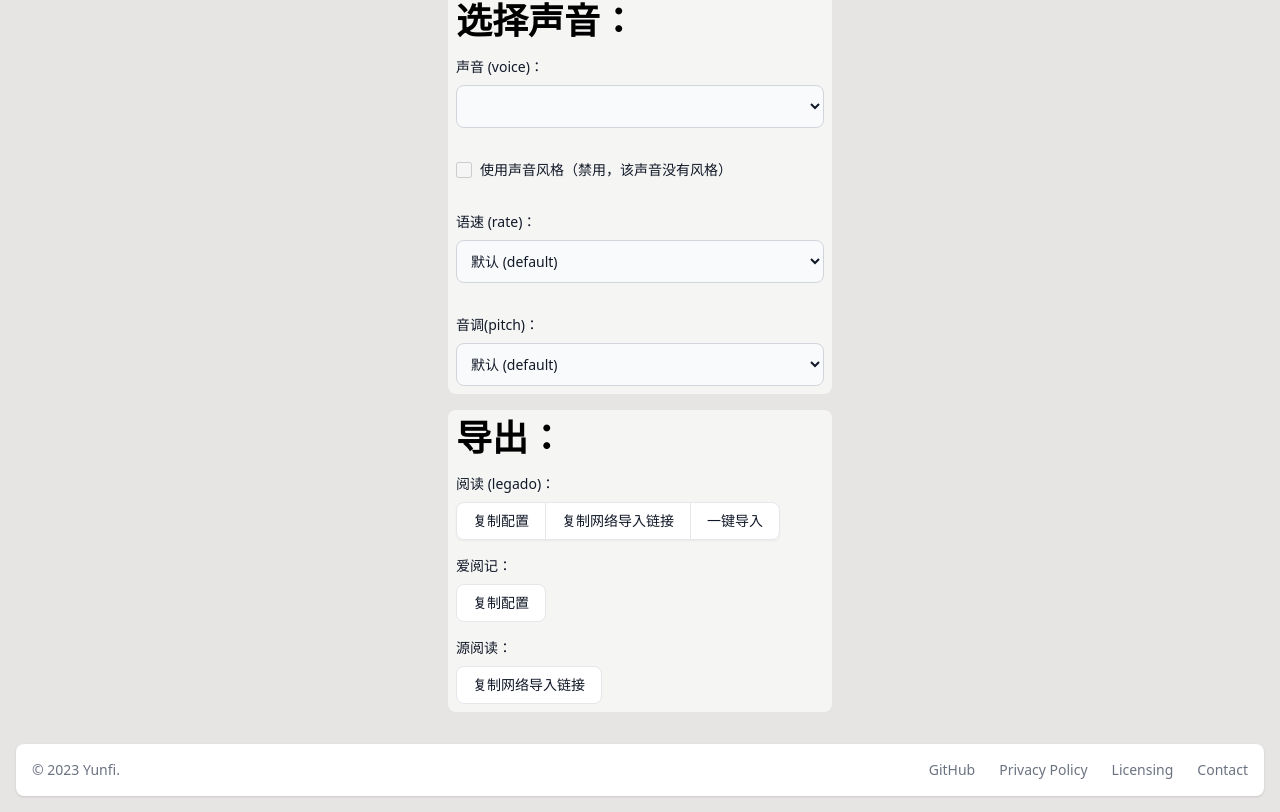
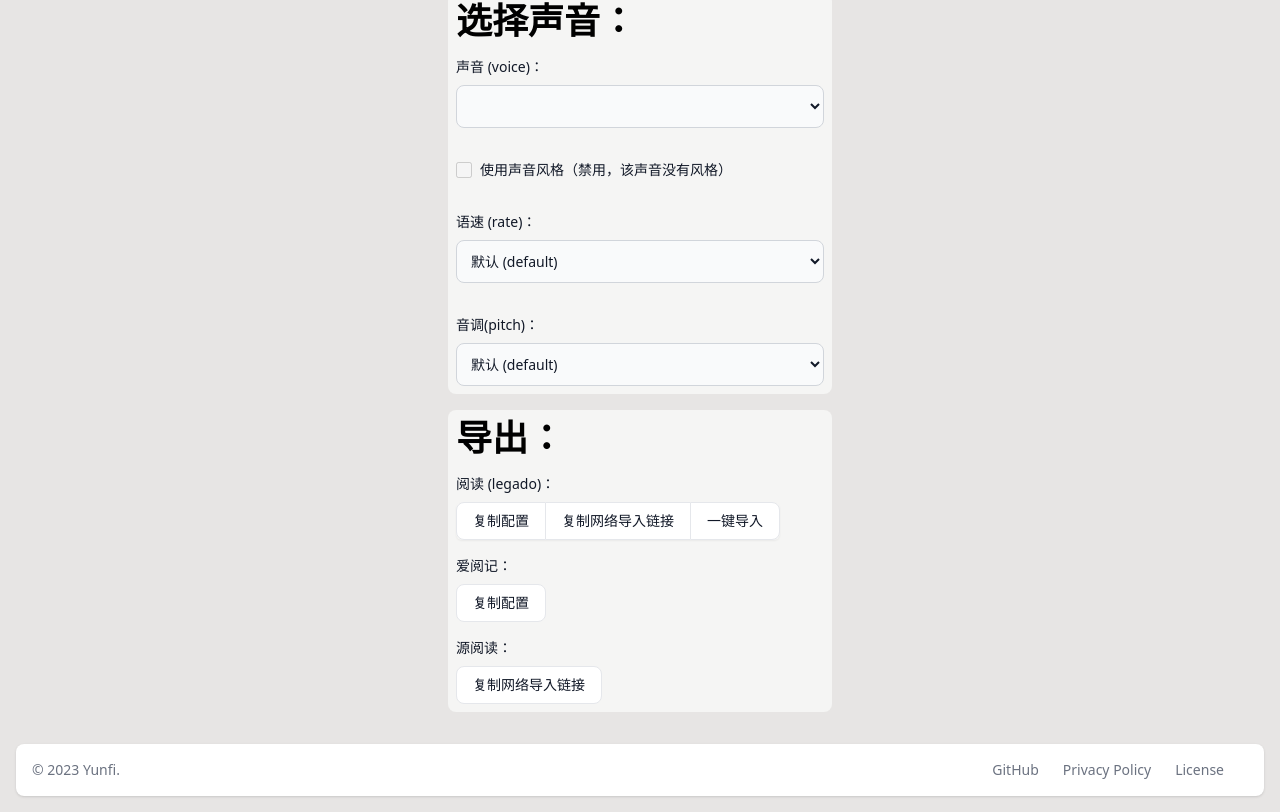
Before and after one commit to yy4382/tts-importer, a Nuxt app: page / in a window 1280 px wide. Shown: the part 395-1207 px from the top of the page. Built offline with nearby package versions, Linux system fonts and the light colour scheme.

Commit message:
feat: add GitHub url

```diff
--- a/components/Footer.vue
+++ b/components/Footer.vue
@@ -7,16 +7,13 @@
             </span>
             <ul class="flex flex-wrap items-center mt-3 text-sm font-medium text-gray-500 dark:text-gray-400 sm:mt-0">
                 <li>
-                    <a href="#" class="hover:underline me-4 md:me-6">GitHub</a>
+                    <a href="https://github.com/yy4382/tts-importer" class="hover:underline me-4 md:me-6">GitHub</a>
                 </li>
                 <li>
                     <a href="#" class="hover:underline me-4 md:me-6">Privacy Policy</a>
                 </li>
                 <li>
-                    <a href="#" class="hover:underline me-4 md:me-6">Licensing</a>
-                </li>
-                <li>
-                    <a href="#" class="hover:underline">Contact</a>
+                    <a href="https://github.com/yy4382/tts-importer/blob/main/LICENSE" class="hover:underline me-4 md:me-6">License</a>
                 </li>
             </ul>
         </div>
```
